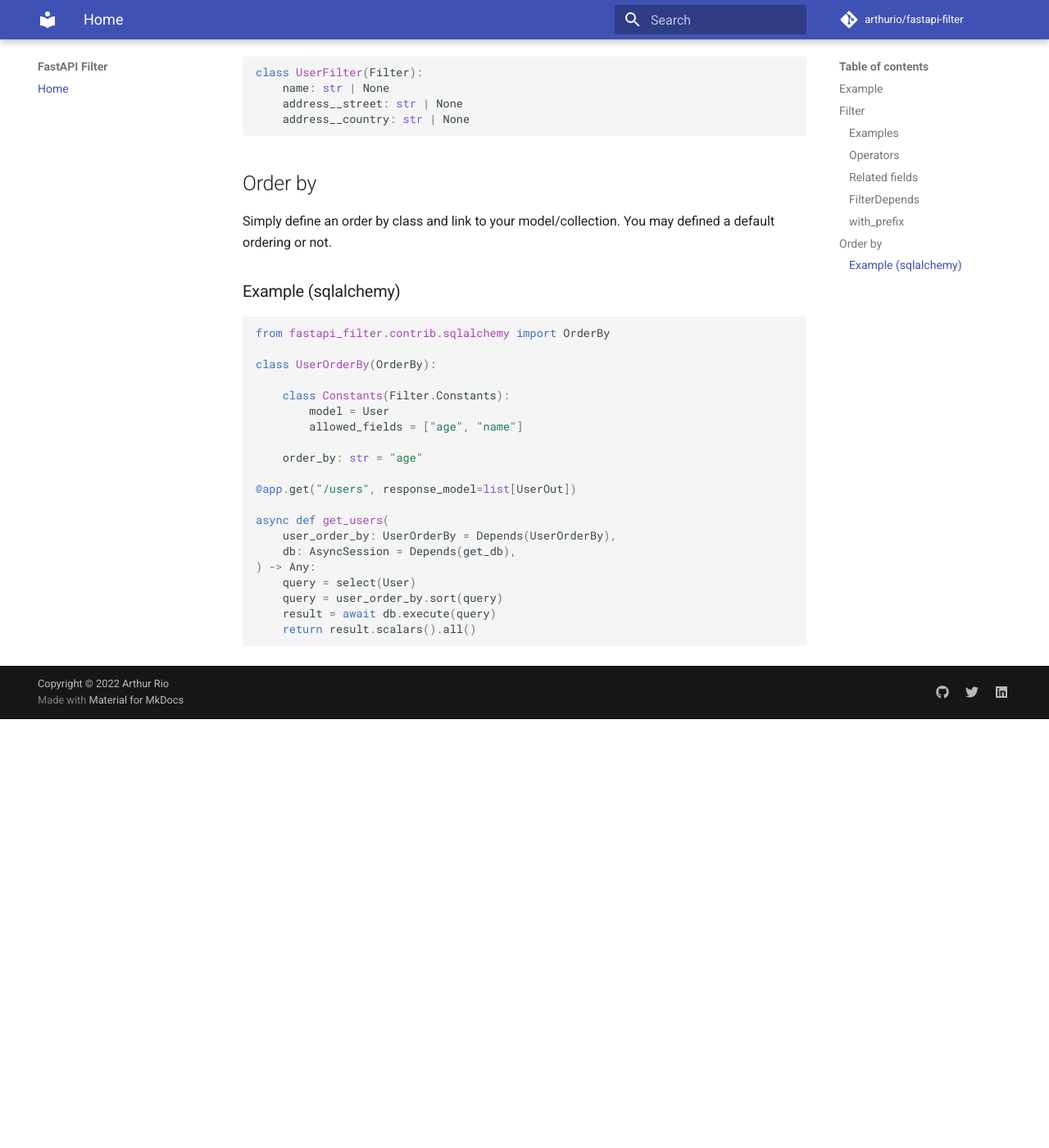
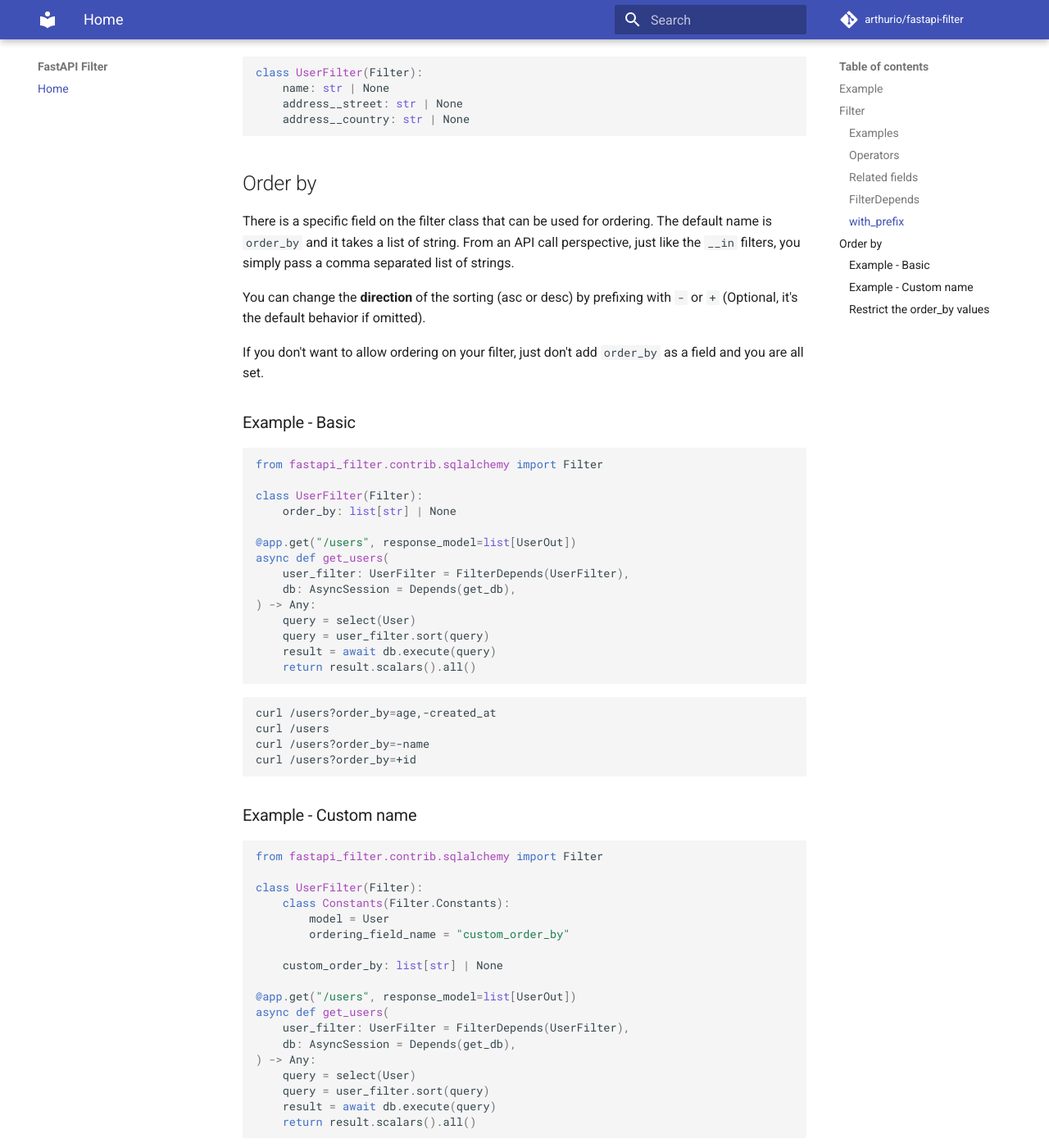
Before and after one commit to arthurio/fastapi-filter, an MkDocs documentation site: the page built from docs/index.md, in a window 1280 px wide and 1400 px high, scrolled down 3293 px. Shown: the whole window at 82% size. Built offline with MkDocs 1.6.1 and Material for MkDocs 9.7.7, drawn with Linux system fonts in a browser that asks for light colours; comment, search, counter and statistics services are not loaded; before the commit the page ends 4170 px from its top, so only the background shows below that; some of the changed text lies outside the part shown.

````diff
--- a/docs/index.md
+++ b/docs/index.md
@@ -123,30 +123,94 @@ class UserFilter(Filter):
 
 ## Order by
 
-Simply define an order by class and link to your model/collection. You may defined a default ordering or not.
+There is a specific field on the filter class that can be used for ordering. The default name is `order_by` and it
+takes a list of string. From an API call perspective, just like the `__in` filters, you simply pass a comma separated
+list of strings.
+
+You can change the **direction** of the sorting (asc or desc) by prefixing with `-` or `+` (Optional, it's the default
+behavior if omitted).
+
+If you don't want to allow ordering on your filter, just don't add `order_by` as a field and you are all set.
 
 
-### Example (sqlalchemy)
+### Example - Basic
+
 
 ```python
-from fastapi_filter.contrib.sqlalchemy import OrderBy
+from fastapi_filter.contrib.sqlalchemy import Filter
 
-class UserOrderBy(OrderBy):
-
-    class Constants(Filter.Constants):
-        model = User
-        allowed_fields = ["age", "name"]
-
-    order_by: str = "age"
+class UserFilter(Filter):
+    order_by: list[str] | None
 
 @app.get("/users", response_model=list[UserOut])
-
 async def get_users(
-    user_order_by: UserOrderBy = Depends(UserOrderBy),
+    user_filter: UserFilter = FilterDepends(UserFilter),
     db: AsyncSession = Depends(get_db),
 ) -> Any:
     query = select(User)
-    query = user_order_by.sort(query)
+    query = user_filter.sort(query)
     result = await db.execute(query)
     return result.scalars().all()
 ```
+
+```bash
+curl /users?order_by=age,-created_at
+curl /users
+curl /users?order_by=-name
+curl /users?order_by=+id
+```
+
+### Example - Custom name
+
+```python
+from fastapi_filter.contrib.sqlalchemy import Filter
+
+class UserFilter(Filter):
+    class Constants(Filter.Constants):
+        model = User
+        ordering_field_name = "custom_order_by"
+
+    custom_order_by: list[str] | None
+
+@app.get("/users", response_model=list[UserOut])
+async def get_users(
+    user_filter: UserFilter = FilterDepends(UserFilter),
+    db: AsyncSession = Depends(get_db),
+) -> Any:
+    query = select(User)
+    query = user_filter.sort(query)
+    result = await db.execute(query)
+    return result.scalars().all()
+```
+
+```bash
+curl /users?custom_order_by=age,-created_at
+curl /users
+curl /users?custom_order_by=-name
+curl /users?custom_order_by=+id
+```
+
+### Restrict the order_by values
+
+Add the following validator to your filter class:
+
+```python
+from fastapi_filter.contrib.sqlalchemy import Filter
+from pydantic import validator
+
+class MyFilter(Filter):
+  order_by: list[str] | None
+
+  @validator("order_by")
+  def restrict_sortable_fields(cls, value):
+      if value is None:
+          return None
+
+      allowed_field_names = ["age", "id"]
+
+      for field_name in value:
+          if field_name not in allowed_field_names:
+              raise ValueError(f"You may only sort by: {', '.join(allowed_field_names)}")
+
+      return value
+```
````
Also changed, not shown: 7 other files.
